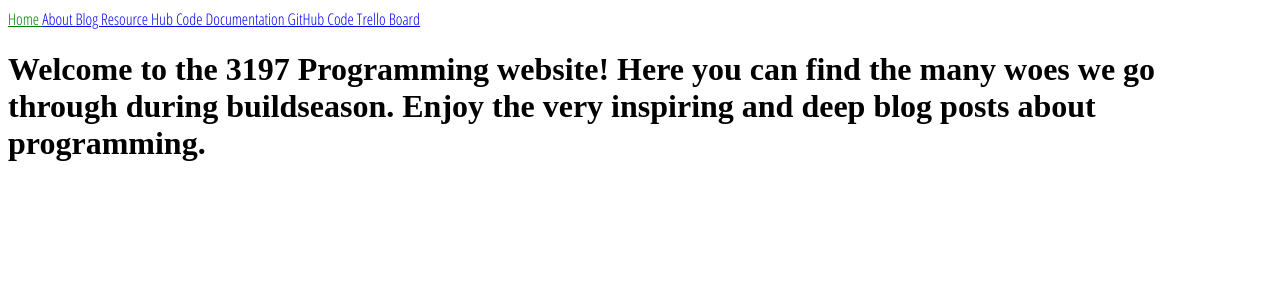
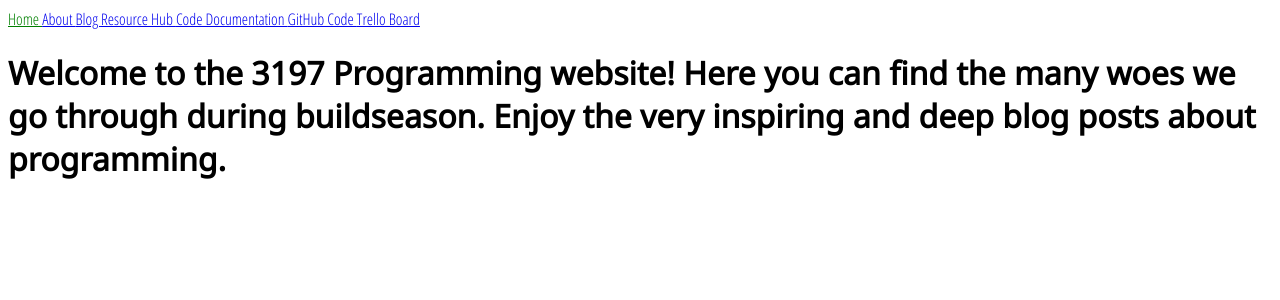
Before and after one commit to frc3197/frc3197.github.io, a Jekyll site: the page built from index.html, in a window 1280 px wide. Shown: the top 300 px of the page. Built offline with Jekyll 4.4.1, drawn with Linux system fonts in a browser that asks for light colours.

Commit message:
Added Title CSS

```diff
--- a/_layouts/default.html
+++ b/_layouts/default.html
@@ -5,6 +5,7 @@
     <title>{{ page.title }}</title>
     <link rel="stylesheet" href="/assets/css/styles.css">
     <link href="https://fonts.googleapis.com/css?family=Open+Sans+Condensed:300&display=swap" rel="stylesheet">
+    <link href="https://fonts.googleapis.com/css?family=Noto+Sans&display=swap" rel="stylesheet">
   </head>
   <body>
     {% include navigation.html %}
--- a/_sass/main.scss
+++ b/_sass/main.scss
@@ -13,3 +13,7 @@
 a {
   font-family: 'Open Sans Condensed', sans-serif;
 }
+
+h1 {
+  font-family: 'Noto Sans', sans-serif;
+}
```
